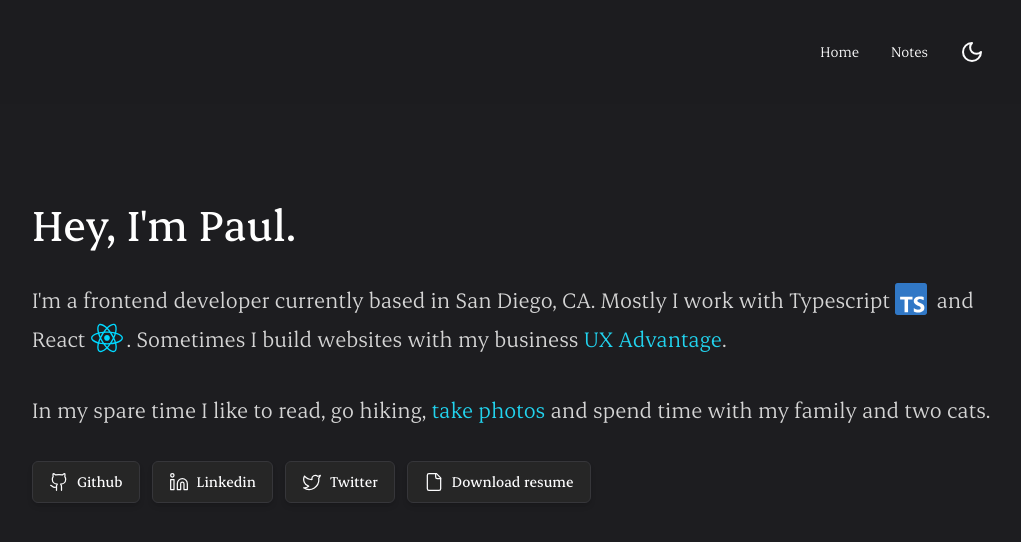
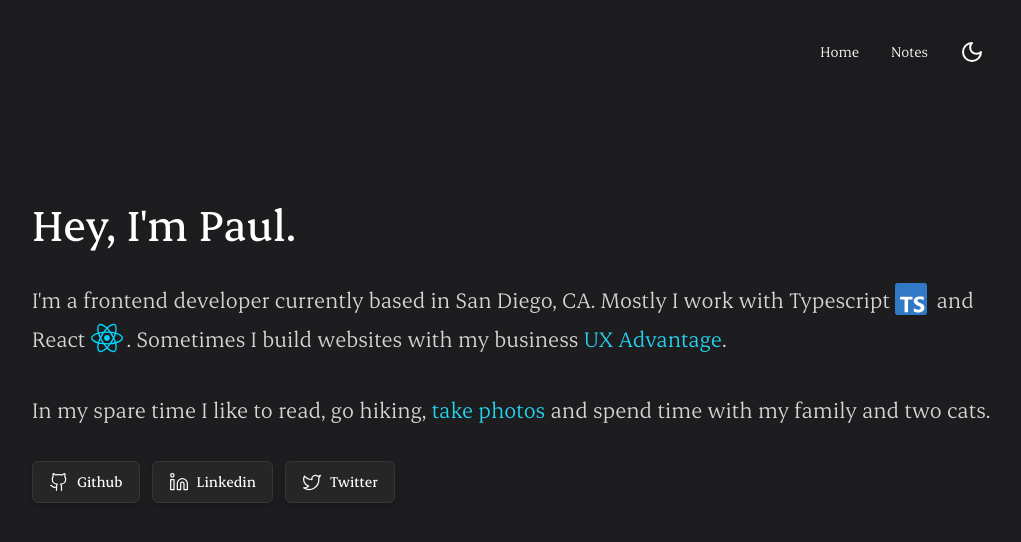
Before and after one commit to pnewsam/paultnewsam.com, a Next.js app: page / in a window 1280 px wide. Shown: the top 542 px of the page, without its empty margins (128-1149 px from the left). Built offline with nearby package versions, Linux system fonts and the light colour scheme.

Commit message:
Rm resume link

```diff
--- a/src/app/page.tsx
+++ b/src/app/page.tsx
@@ -48,11 +48,11 @@ export default function Home() {
               icon: Twitter,
               text: "Twitter",
             },
-            {
-              href: "https://storage.paultnewsam.com/Paul-Newsam_Resume-October-2024.pdf",
-              icon: File,
-              text: "Download resume",
-            },
+            // {
+            //   href: "https://storage.paultnewsam.com/Paul-Newsam_Resume-October-2024.pdf",
+            //   icon: File,
+            //   text: "Download resume",
+            // },
           ].map((item) => (
             <ButtonLink key={item.href} href={item.href}>
               <item.icon className="w-5 h-5 stroke-[1.5px]" />
```
